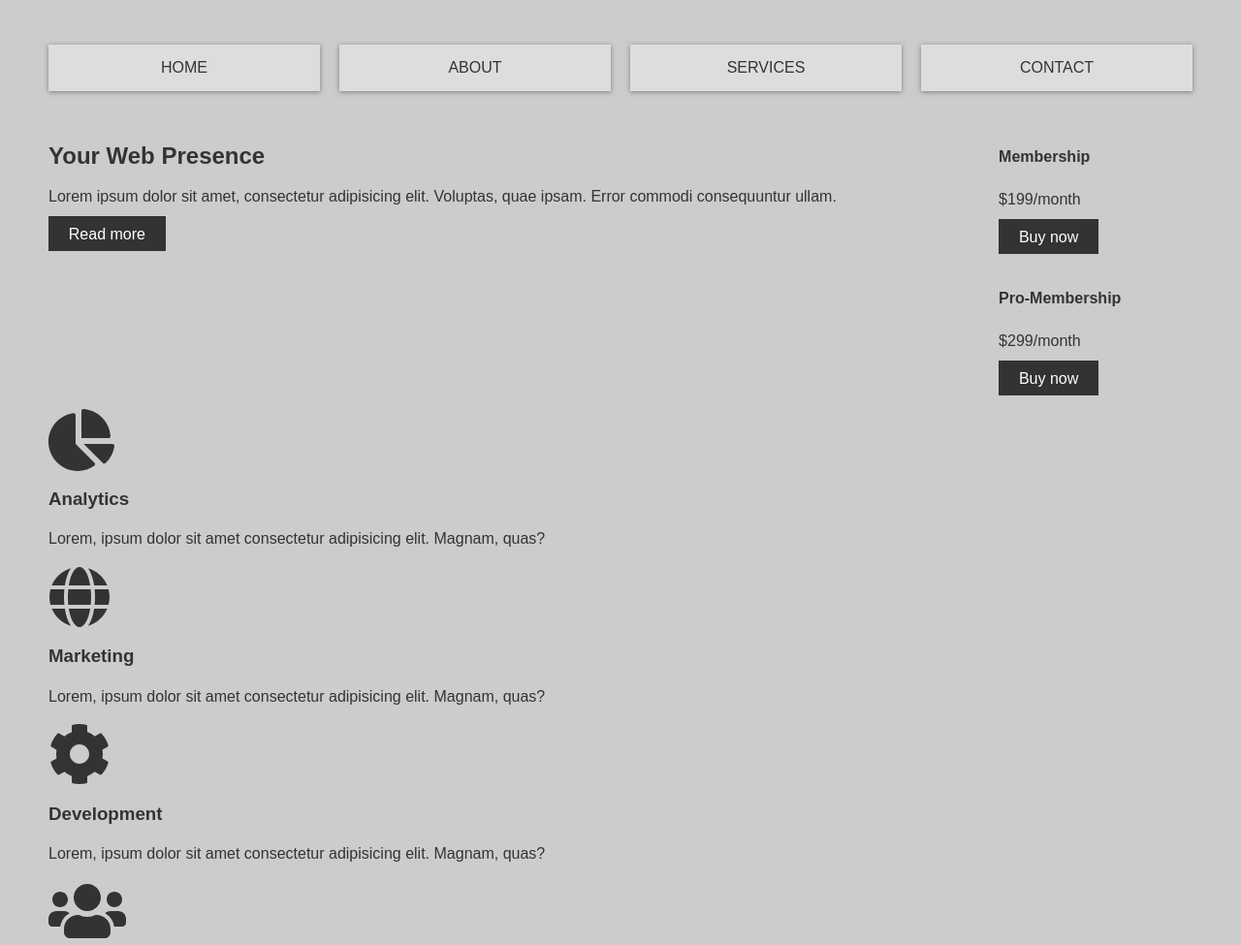
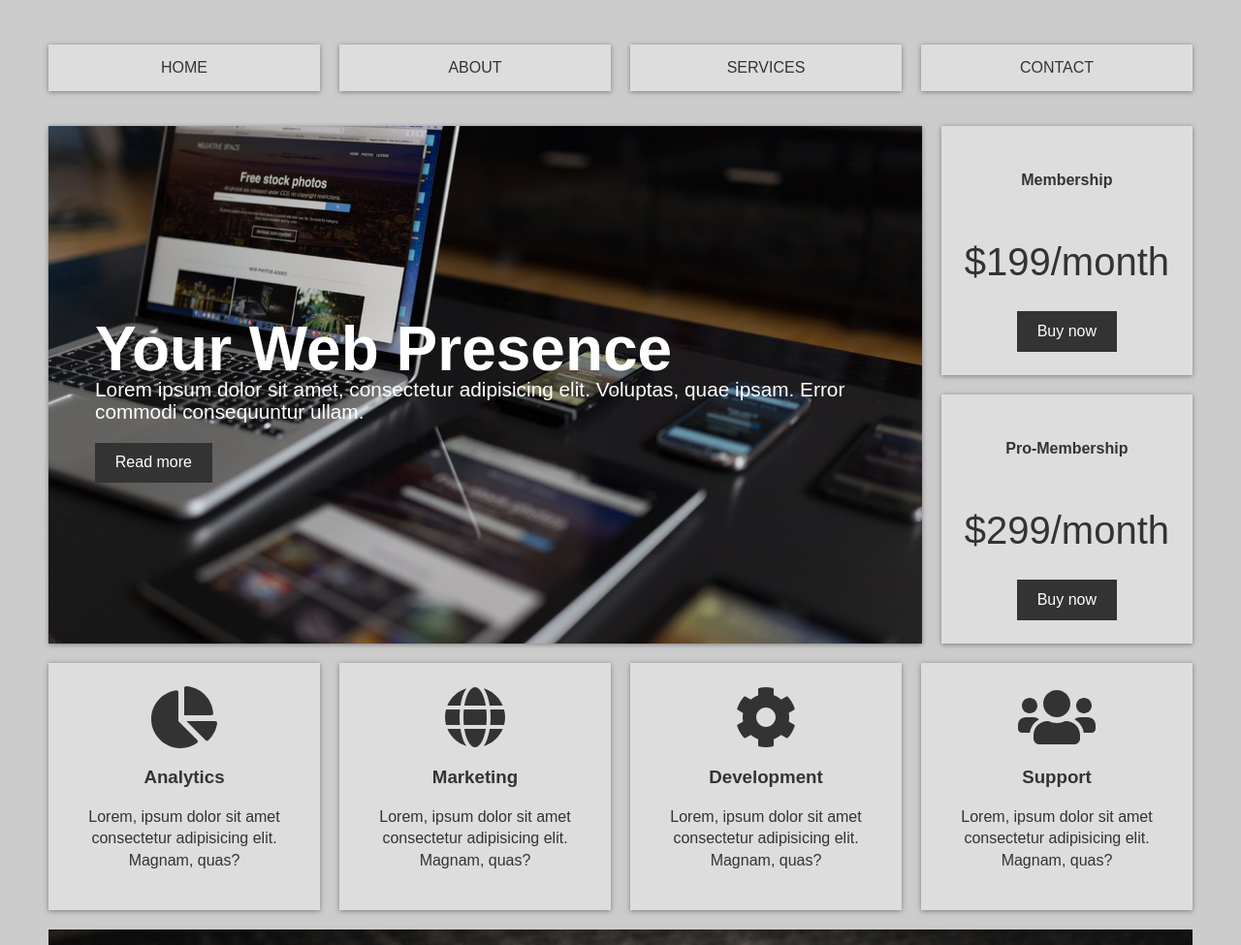
Before and after one commit to VisheshSingh/gridbiz, a plain HTML site: page index.html in a window 1280 px wide. Shown: the top 975 px of the page at 97% size. Drawn offline with Linux system fonts and the light colour scheme.

Commit message:
Styling added to the boxes

```diff
--- a/index.html
+++ b/index.html
@@ -30,13 +30,13 @@
 
             <div class="top-box top-box-a">
                 <h4>Membership</h4>
-                <p class=""price>$199/month</p>
+                <p class="price">$199/month</p>
                 <a href="#" class="btn">Buy now</a>
             </div>
 
             <div class="top-box top-box-b">
                 <h4>Pro-Membership</h4>
-                <p class=""price>$299/month</p>
+                <p class="price">$299/month</p>
                 <a href="#" class="btn">Buy now</a>
             </div>
         </section>
--- a/style.css
+++ b/style.css
@@ -74,6 +74,42 @@ img{
 /* Showcase */
 .showcase{
     grid-area: showcase;
+    min-height: 400px;
+    background: url(img/showcase.jpg);
+    background-size: cover;
+    background-position: center;
+    padding: 3rem;
+    display: flex;
+    flex-direction: column;
+    align-items: start;
+    justify-content: center;
+    box-shadow: var(--shadow);
+}
+
+.showcase h1{
+    font-size: 4rem;
+    margin-bottom: 0;
+    color: var(--light);
+}
+
+.showcase p{
+    font-size: 1.3rem;
+    margin-top: 20px;
+    color: var(--light);
+}
+
+/* TOP BOX */
+.top-box{
+    background: var(--primary);
+    display: grid;
+    align-items: center;
+    justify-items: center;
+    box-shadow: var(--shadow);
+    padding: 1.5rem;
+}
+
+.top-box .price{
+    font-size: 2.5rem;
 }
 
 .top-box-a{
@@ -83,3 +119,18 @@ img{
 .top-box-b{
     grid-area: top-box-b;
 }
+
+/* BOXES */
+.boxes{
+    display: grid;
+    grid-gap: 20px;
+    grid-template-columns: repeat(auto-fit, minmax(200px, 1fr));
+}
+
+.box{
+    background: var(--primary);
+    text-align: center;
+    padding: 1.5rem 2rem;
+    box-shadow: var(--shadow);
+
+}
```
